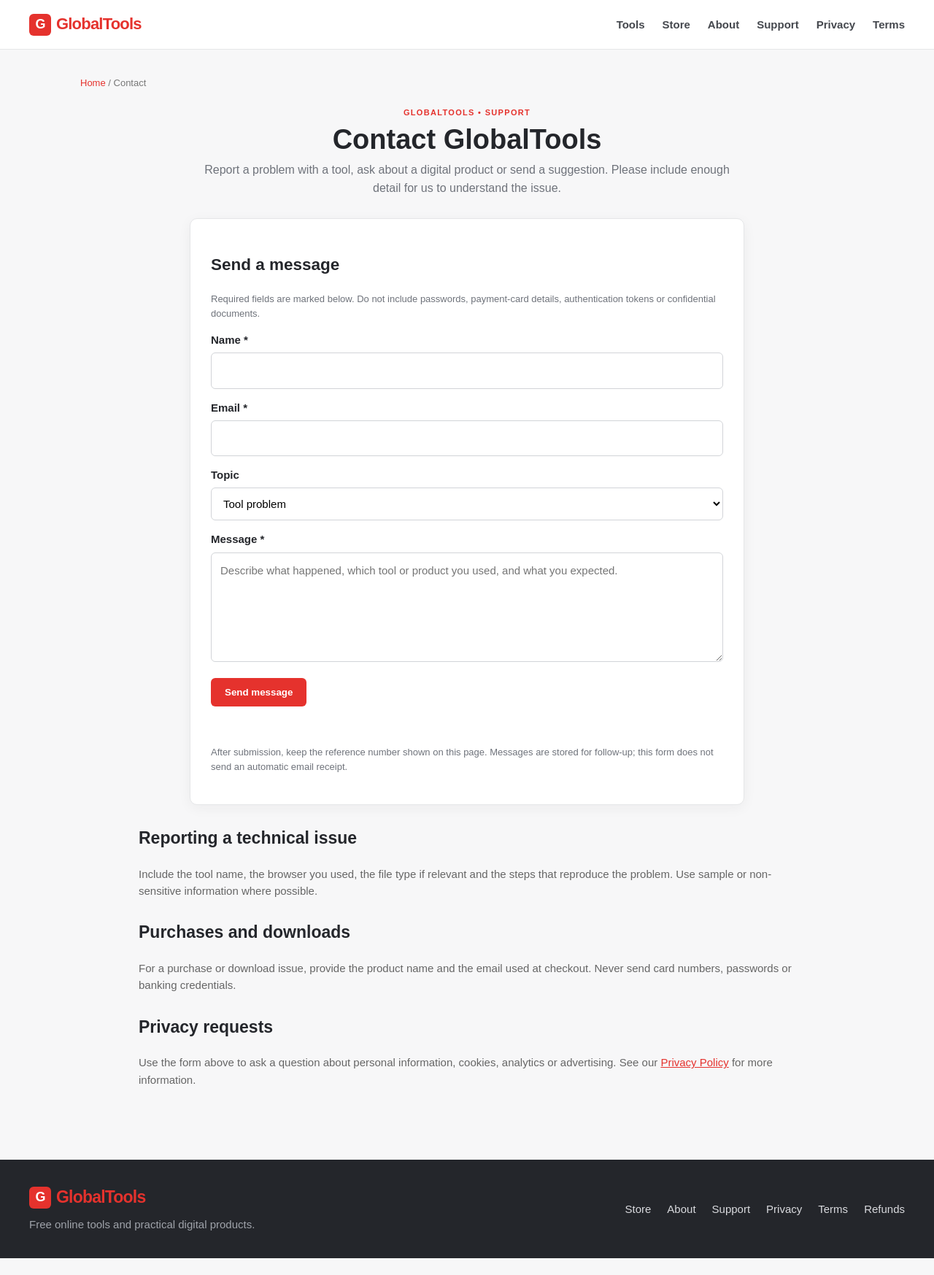
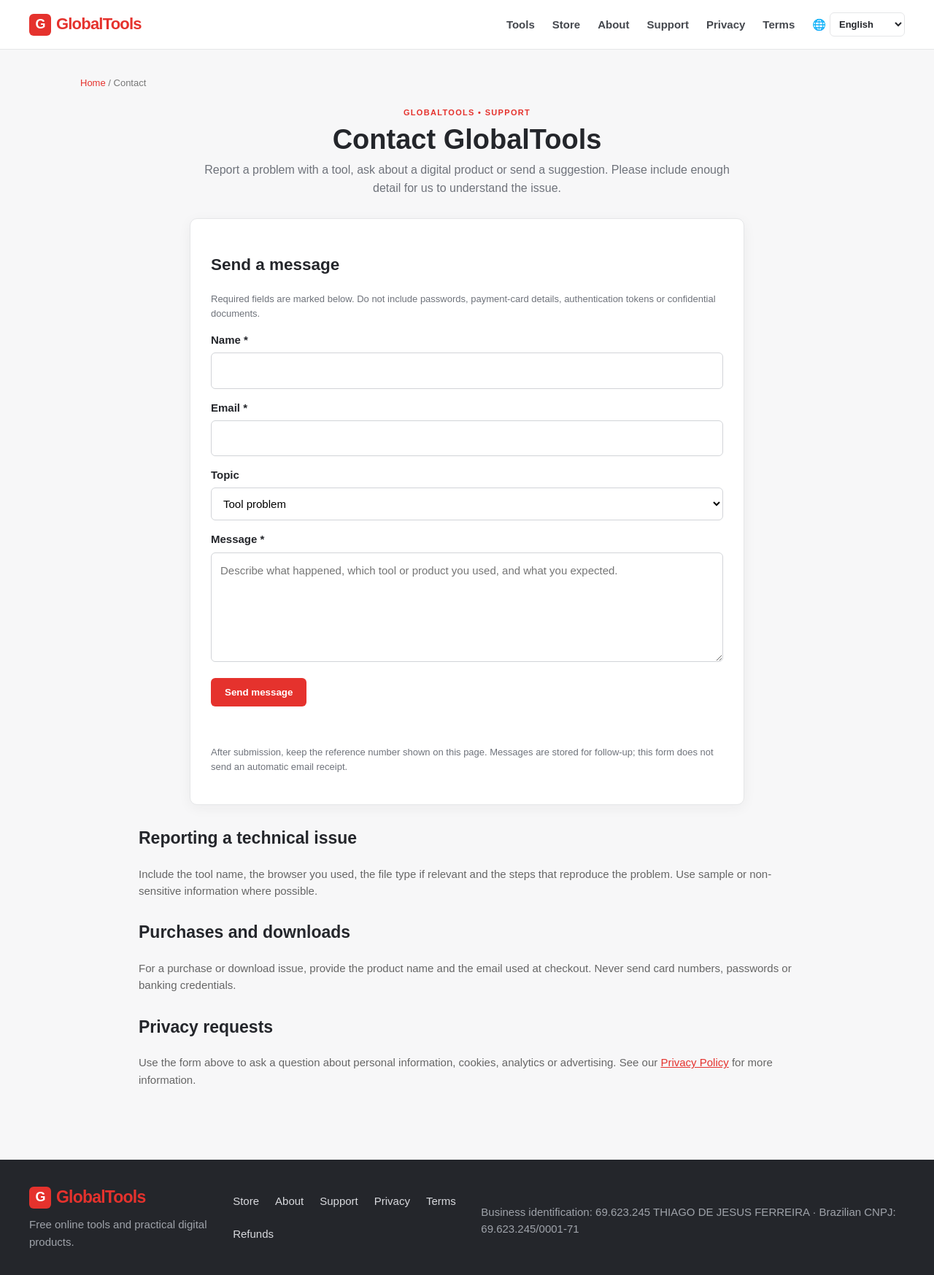
Before and after one commit to TFERRE21/GlobalTools-Internacional, a website: page contato.html in a window 1280 px wide. Shown: the whole page at 73% size. Before the commit the page ends 1724 px from the top, so only its background shows below. Drawn offline with Linux system fonts and the light colour scheme.

Commit message:
Add CNPJ and standardize legal page metadata

```diff
--- a/contato.html
+++ b/contato.html
@@ -64,7 +64,7 @@
 </section>
 </main>
 <footer class="site-footer"><div><div class="brand"><span class="brand-mark">G</span><span>GlobalTools</span></div><p>Free online tools and practical digital products.</p></div>
-<div class="footer-links"><a href="/store.html">Store</a><a href="/sobre.html">About</a><a href="/suporte.html">Support</a><a href="/privacy.html">Privacy</a><a href="/terms.html">Terms</a><a href="/refund.html">Refunds</a></div></footer>
+<div class="footer-links"><a href="/store.html">Store</a><a href="/sobre.html">About</a><a href="/suporte.html">Support</a><a href="/privacy.html">Privacy</a><a href="/terms.html">Terms</a><a href="/refund.html">Refunds</a></div><p class="legal-entity">Business identification: 69.623.245 THIAGO DE JESUS FERREIRA · Brazilian CNPJ: 69.623.245/0001-71</p></footer>
 <script>
 (function(){
   const form=document.getElementById("contactForm");
@@ -101,4 +101,4 @@
   });
 })();
 </script>
-</body></html>
+<script defer src="/language.js?v=20261016-01"></script></body></html>
```
